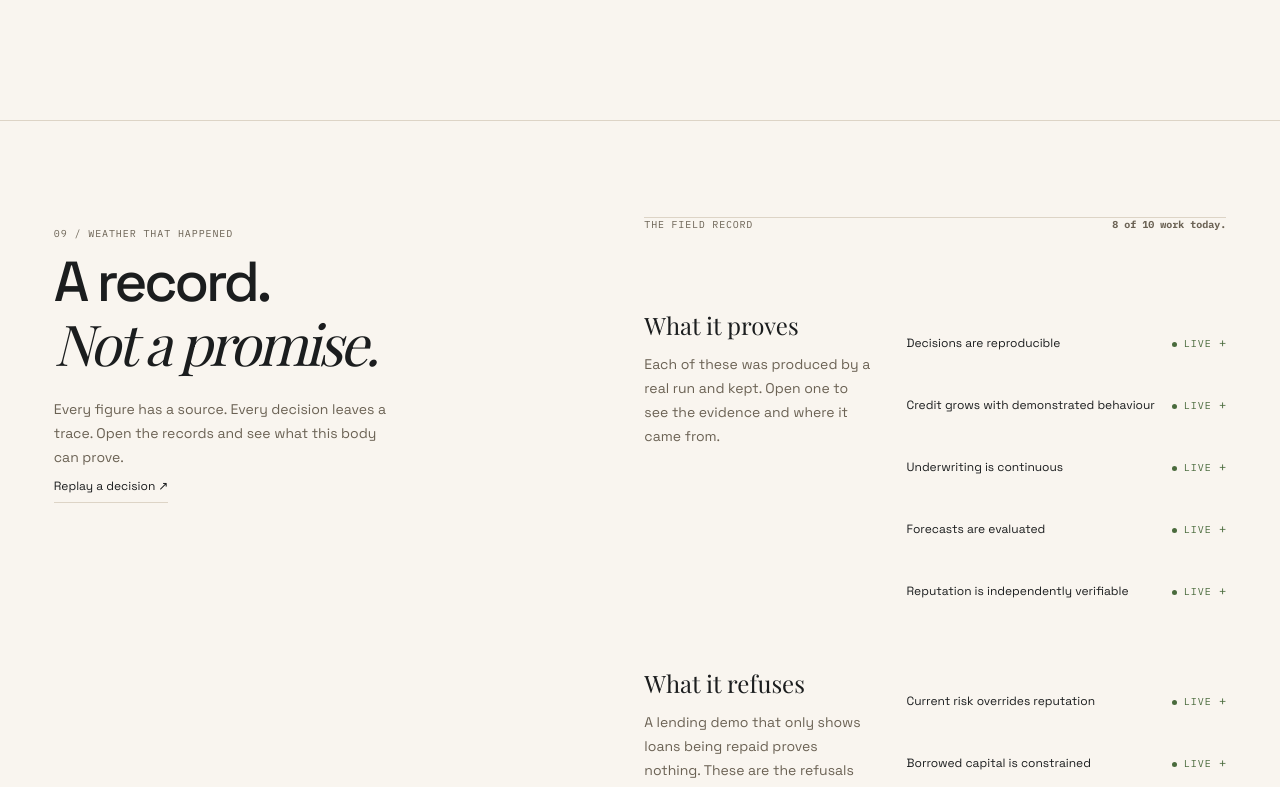
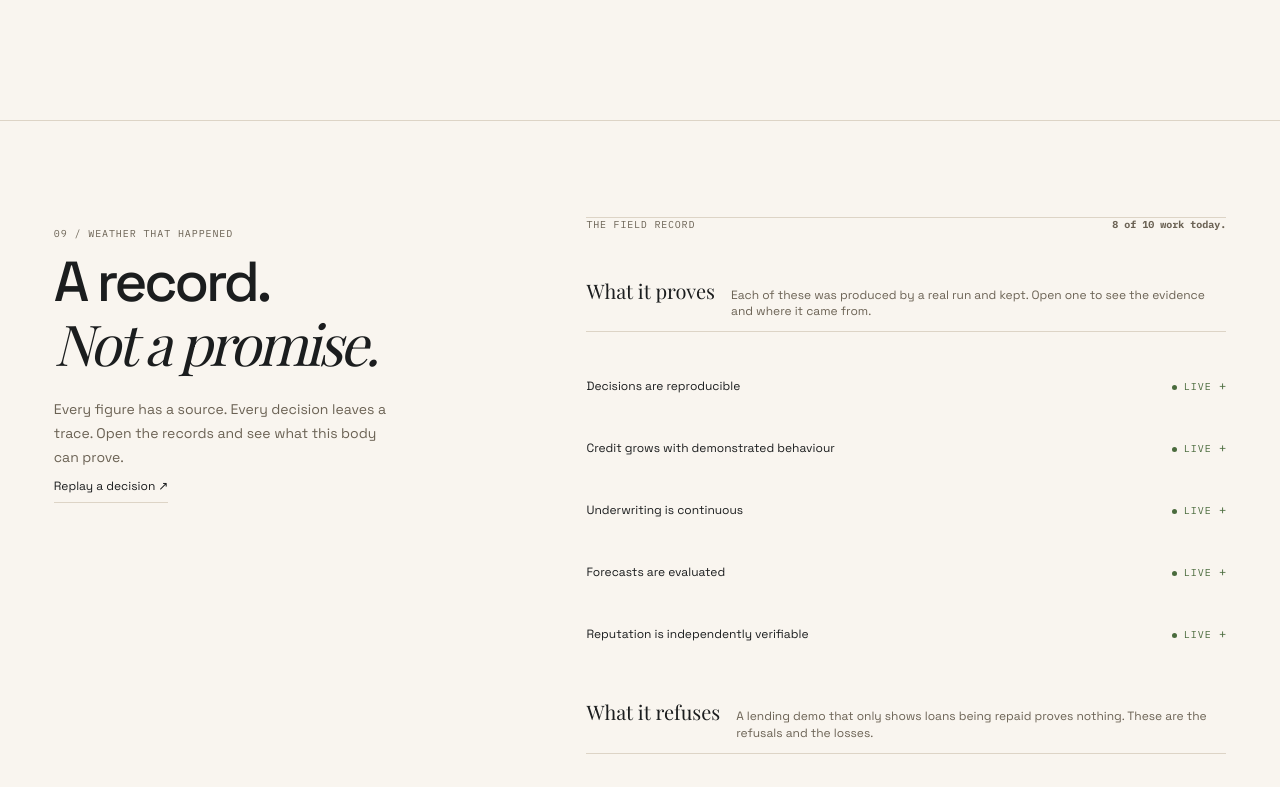
Before and after one commit to arcbjorn/credence, a React (Vite) app in the folder web/: page / in a window 1280 px wide. Shown: the part 4360-5147 px from the top of the page. Built offline with nearby package versions, Linux system fonts and the light colour scheme; no server answers; a web font is replaced by a local one.

Commit message:
fix(premium): unnest the ledger group grid

```diff
--- a/web/src/styles/premium.css
+++ b/web/src/styles/premium.css
@@ -198,7 +198,7 @@ td { padding-top:15px;padding-bottom:15px; }
 .moon-satellite span { display:block;margin-top:6px;color:var(--machine); }
 /* The gap was 12%, about 155px here, which pushed the claim and its
    evidence apart until they read as two unrelated sections. */
-.survey-proof { display:grid;grid-template-columns:minmax(0,.85fr) minmax(0,1fr);gap:var(--s11);padding:var(--s11) var(--gutter);border-top:1px solid var(--border);align-items:start; }
+.survey-proof { display:grid;grid-template-columns:minmax(0,.72fr) minmax(0,1fr);gap:var(--s10);padding:var(--s11) var(--gutter);border-top:1px solid var(--border);align-items:start; }
 /* One owner for the record header's spacing. The title carried its
    own top and bottom margin and every screen re-stated the gap to
    its lede; the wrapper holds both now. */
@@ -210,9 +210,9 @@ td { padding-top:15px;padding-bottom:15px; }
 .proof-intro .deployment { margin:var(--s7) 0 var(--s7);font-family:var(--mono);flex-direction:column;align-items:flex-start;border:0;border-left:1px solid var(--border);padding:var(--s1) 0 var(--s1) var(--s4);gap:var(--s2); }
 .ledger-head { margin:0 0 22px;padding:0;display:flex;justify-content:space-between;align-items:center;gap:15px; }
 .ledger-head h3,.ledger-head p { margin:0;font:var(--t1) var(--mono); }
-/* Overrode the row's horizontal padding to zero, so the hover plate
-   hugged the text and the title clipped against its own edge. */
-.claim>summary { padding:var(--s3) var(--s4); }
+/* Rows scale from one rule: a fixed vertical rhythm, symmetric inset,
+   and the plate bleeding evenly past the text on both sides. */
+.claim>summary { padding:var(--s4) var(--s4);margin:0 calc(var(--s4) * -1);min-height:0; }
 
 /* The grouped ledger.
  *
@@ -220,10 +220,19 @@ td { padding-top:15px;padding-bottom:15px; }
  * group now names itself and carries one sentence saying why it exists,
  * in its own column beside the items -- so a reader can enter anywhere
  * instead of starting at row one. */
-.claim-group { display:grid;grid-template-columns:minmax(0,.72fr) minmax(0,1fr);gap:var(--s7);padding:var(--s9) 0 0; }
-.claim-group-intro h4 { font:400 var(--t6)/var(--lh-snug) var(--serif);letter-spacing:0;margin:0 0 var(--s3);color:var(--text); }
-.claim-group-intro p { font:var(--t3)/var(--lh-body) var(--sans);color:var(--text-dim);margin:0;max-width:30ch; }
-.claim-group-rows { display:flex;flex-direction:column;gap:var(--s2); }
+/* The group heading sits ABOVE its rows, not beside them.
+ *
+ * It was a two-column grid nested inside the section's own two-column
+ * grid -- four text columns across the page, each too narrow, and the
+ * intro cell stretched to match its rows: a two-sentence blurb given a
+ * 514px column with a void beneath it. One column per group, heading
+ * first, rows under it. */
+.claim-group { padding:var(--s8) 0 0; }
+.claim-group:first-of-type { padding-top:var(--s6); }
+.claim-group-intro { display:flex;align-items:baseline;gap:var(--s4);flex-wrap:wrap;margin:0 0 var(--s4);padding:0 0 var(--s3);border-bottom:1px solid var(--border); }
+.claim-group-intro h4 { font:400 var(--t5)/var(--lh-snug) var(--serif);letter-spacing:0;margin:0;color:var(--text);flex:none; }
+.claim-group-intro p { font:var(--t2)/var(--lh-snug) var(--sans);color:var(--text-dim);margin:0;flex:1 1 22ch;min-width:0; }
+.claim-group-rows { display:flex;flex-direction:column; }
 .claim-title { font:var(--t2) var(--sans); }
 .claim-status { font:var(--t1) var(--mono); }
 .claim-body { padding:0 0 20px;font:var(--t2)/var(--lh-body) var(--sans); }
```
